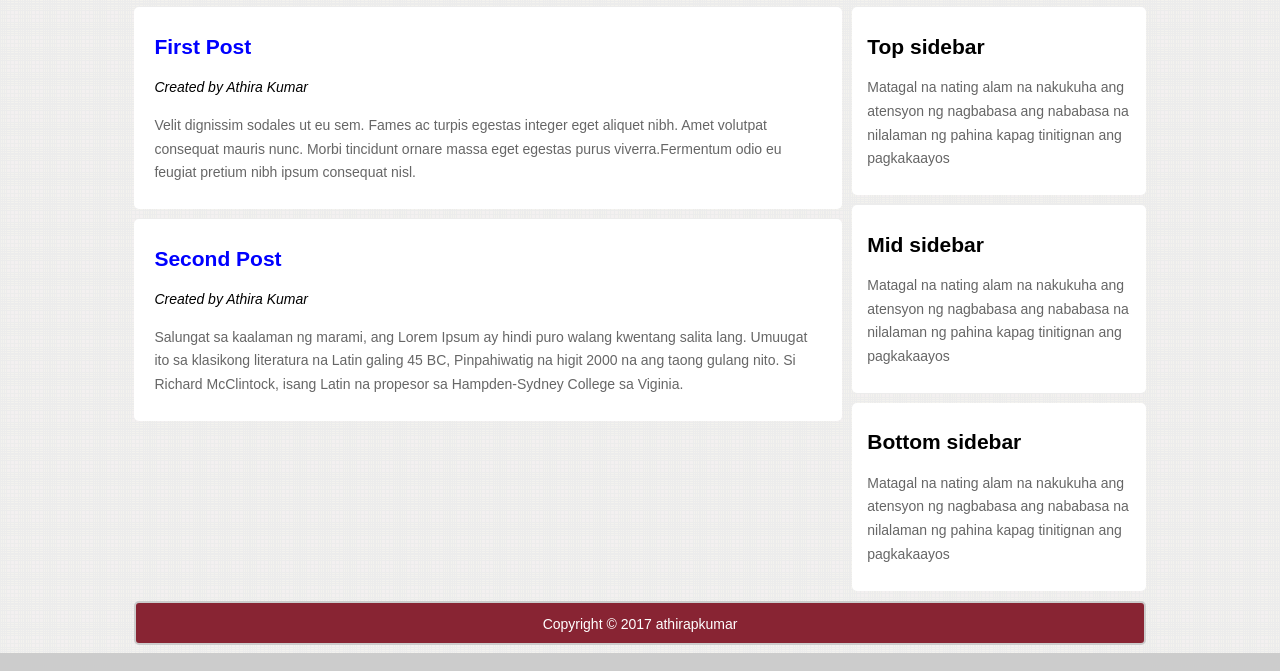
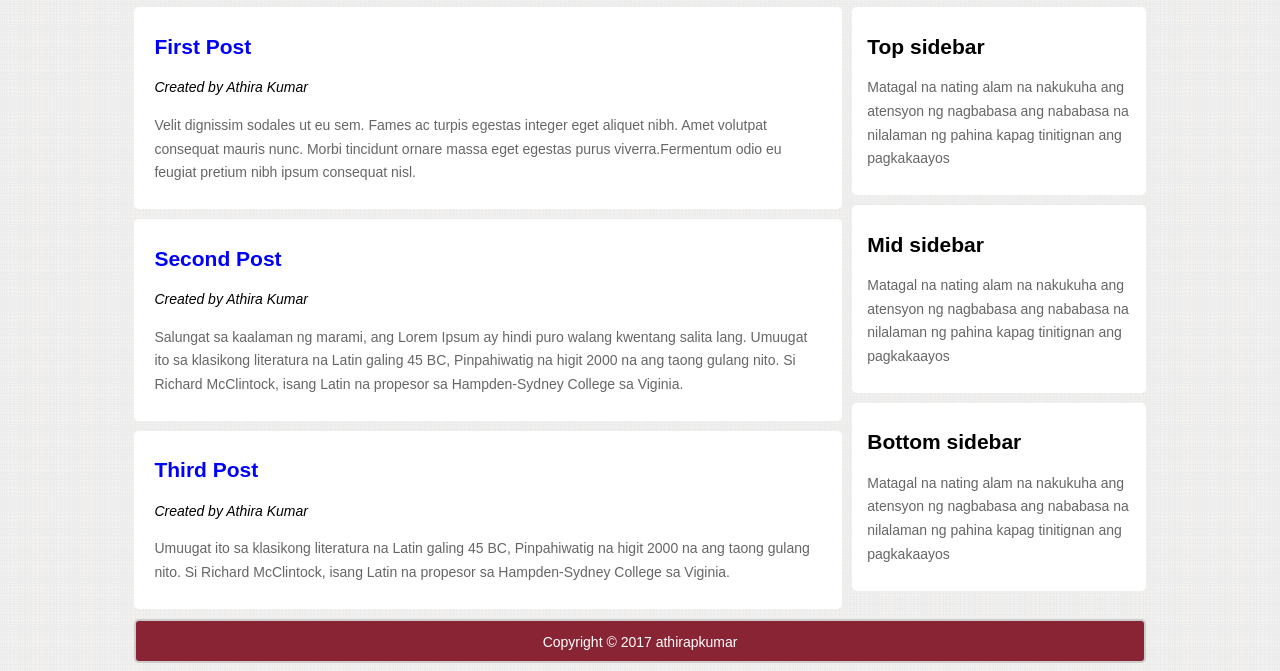
Before and after one commit to AthiraPKumar/responsive-web-dev, a plain HTML site: page index.html in a window 1280 px wide. Shown: the part 271-942 px from the top of the page. Drawn offline with Linux system fonts and the light colour scheme.

Commit message:
new para-article added to the file

```diff
--- a/index.html
+++ b/index.html
@@ -47,6 +47,13 @@
 						</header>
 						<p>Salungat sa kaalaman ng marami, ang Lorem Ipsum ay hindi puro walang kwentang salita lang. Umuugat ito sa klasikong literatura na Latin galing 45 BC, Pinpahiwatig na higit 2000 na ang taong gulang nito. Si Richard McClintock, isang Latin na propesor sa Hampden-Sydney College sa Viginia.</p>
 					</article>
+					<article class="art3">
+						<header class="art-header">
+							<h2 class="title"><a href="">Third Post</a></h2>
+							<span>Created by Athira Kumar</span>
+						</header>
+						<p>Umuugat ito sa klasikong literatura na Latin galing 45 BC, Pinpahiwatig na higit 2000 na ang taong gulang nito. Si Richard McClintock, isang Latin na propesor sa Hampden-Sydney College sa Viginia.</p>
+					</article>
 				</div>
 				<aside id="sidebar">
 					<div class="block">
```
